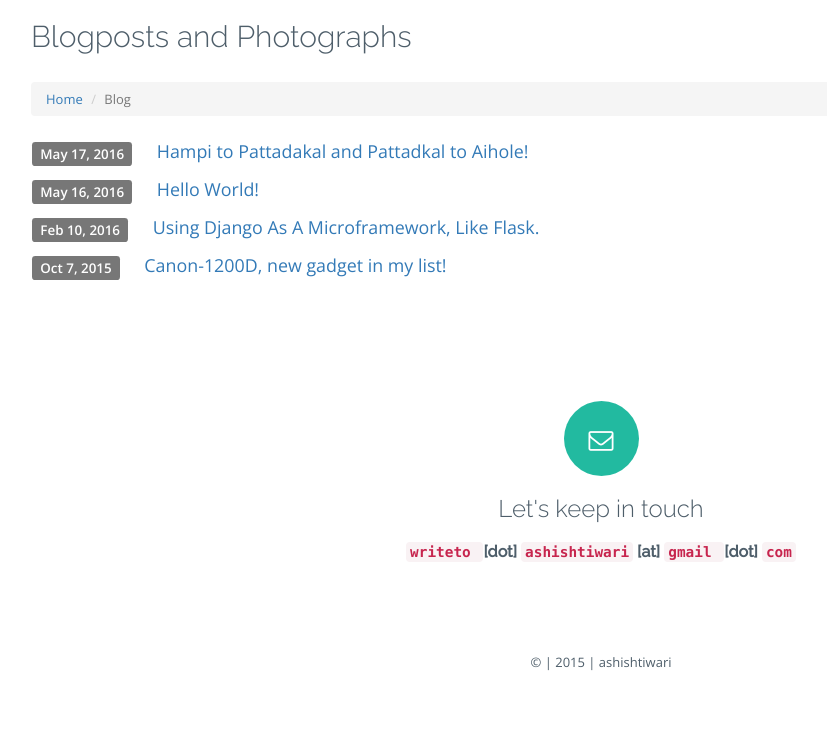
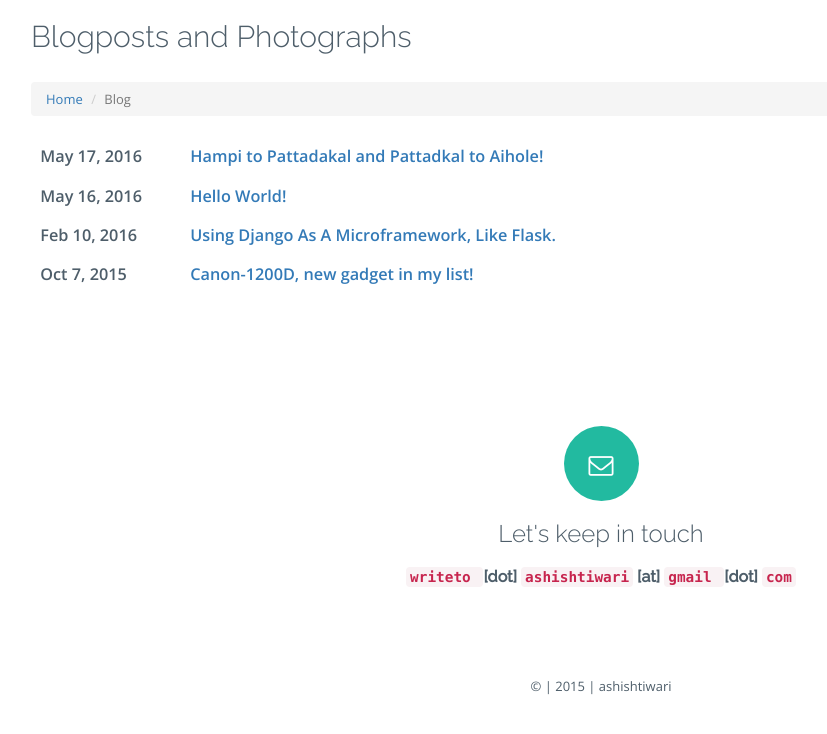
Before and after one commit to ashish2py/ashish2py.github.io, a Jekyll site: the page built from blog.md, in a window 1280 px wide. Shown: the top 734 px of the page, without its empty margins (39-866 px from the left). Built offline with Jekyll 4.4.1, drawn with Linux system fonts in a browser that asks for light colours.

```diff
--- a/_layouts/blog.html
+++ b/_layouts/blog.html
@@ -16,14 +16,18 @@
             <div class="tabs tabs-style-linebox">
                 <div class="content-wrap">
                     <section class="content-current">
-                        <ul class="list-unstyled">
-                        {% for post in site.posts %}
-                        <li>
-                        <p style="font-size:1.1em;">
-                            <span style="margin-right:20px;" class="label label-default">{{ post.date | date: "%b %-d, %Y" }}</span> <a class="post-link" href="{{ post.url | prepend: site.baseurl }}">{{ post.title }}</a></h2>
-                        </li>
-                        {% endfor %}
-                        <ul>
+                          <div class="table-responsive">
+                            <table class="table" style="border-bottom:0px !important;">
+                              <thead>
+                                  {% for post in site.posts %}
+                                  <tr>
+                                      <th style="width:150px;border: 1px !important; ">{{ post.date | date: "%b %-d, %Y" }}</th>
+                                      <th style="border: 1px !important;"><a href="{{ post.url | prepend: site.baseurl }}">{{ post.title }}</a></th>
+                                  </tr>
+                                  {% endfor %}
+                              </thead>
+                            </table>
+                          </div>
                     </section>
                 </div>
             </div>
```
Also changed, not shown: 2 other files.
